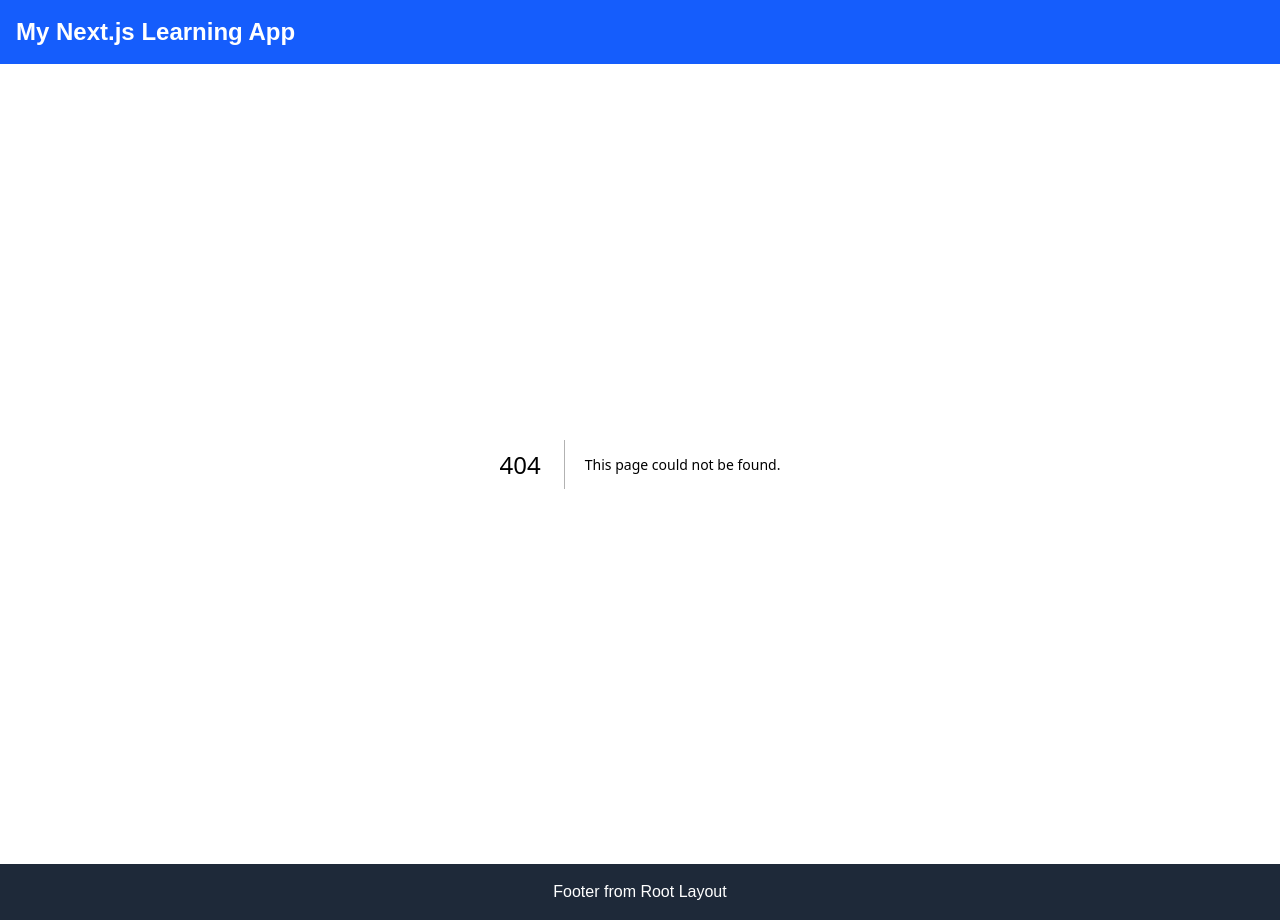
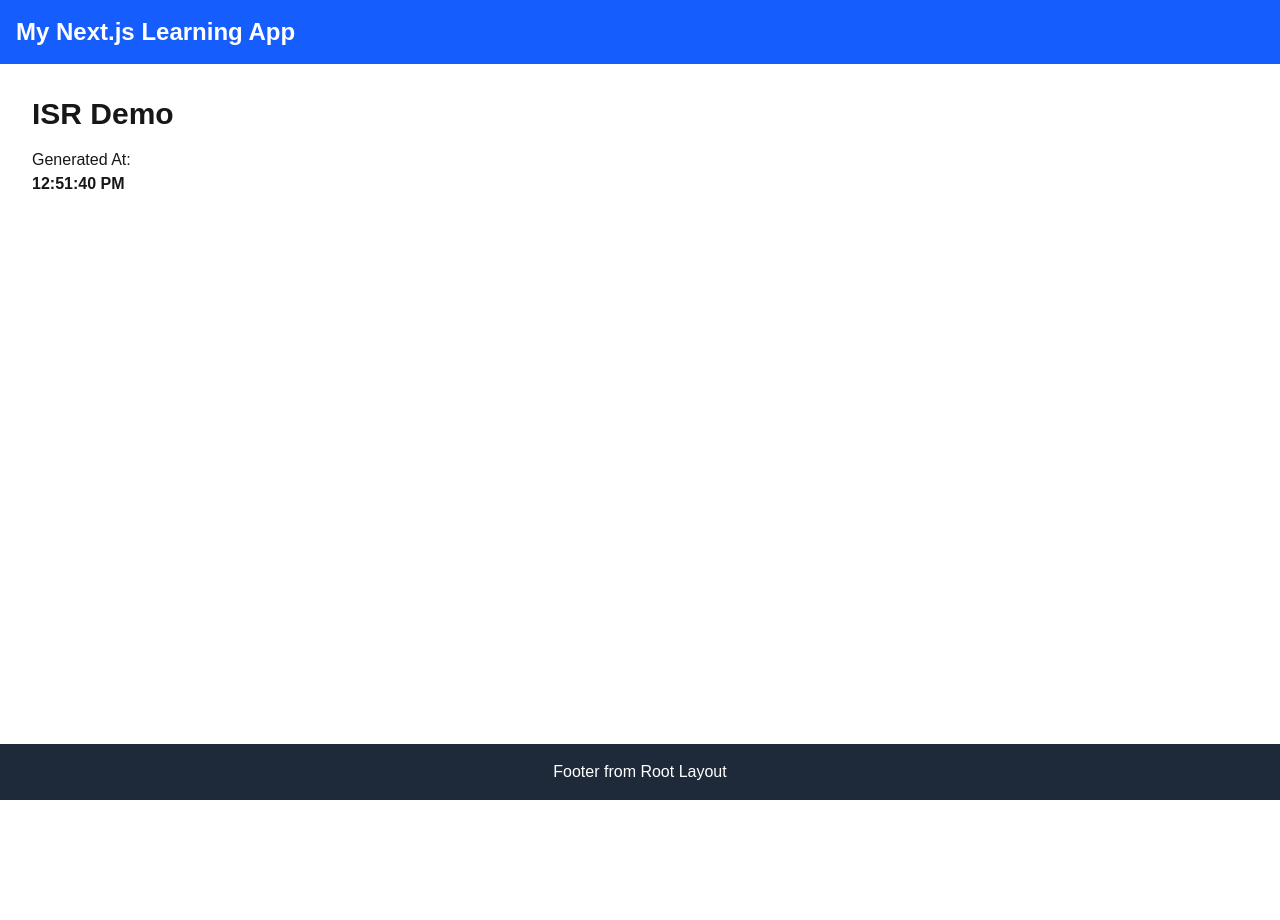
Before and after one commit to stackdev-ash/nextjs-learning, a Next.js app: page /isr/demo in a window 1280 px wide. Before the commit this address had no page. After the commit the page ends 800 px from the top, so only its background shows below. Built offline with nearby package versions, Linux system fonts and the light colour scheme.

Commit message:
Learn incremental static regeneration and revalidation

```diff
--- /dev/null
+++ b/app/isr/demo/page.tsx
@@ -0,0 +1,45 @@
+export const revalidate = 10;
+
+export default async function ISRDemo() {
+  return (
+    <div className="p-8">
+      <h1 className="text-3xl font-bold">
+        ISR Demo
+      </h1>
+
+      <p className="mt-4">
+        Generated At:
+      </p>
+
+      <p className="font-semibold">
+        {new Date().toLocaleTimeString()}
+      </p>
+    </div>
+  );
+}
+
+
+
+// CSR
+// ↓
+// Browser fetches data
+// ↓
+// Every request
+
+// SSR
+// ↓
+// Server fetches data
+// ↓
+// Every request
+
+// SSG
+// ↓
+// Build time fetch
+// ↓
+// Never changes until rebuild
+
+// ISR
+// ↓
+// Build time fetch
+// ↓
+// Automatically regenerates later
```
